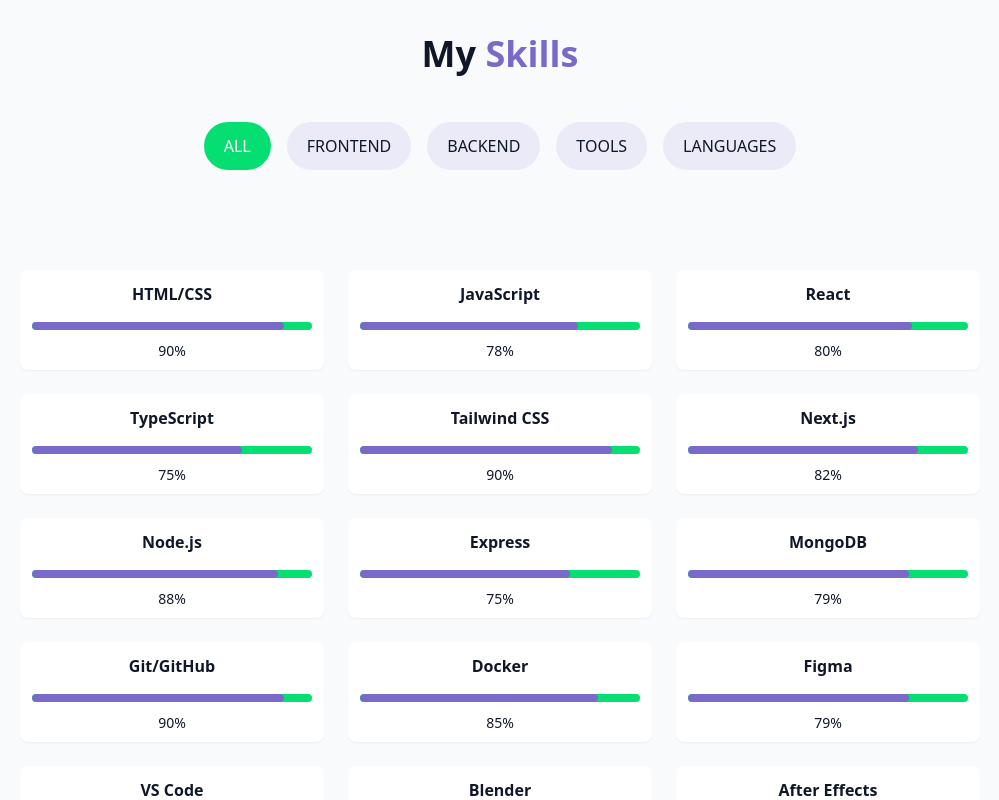
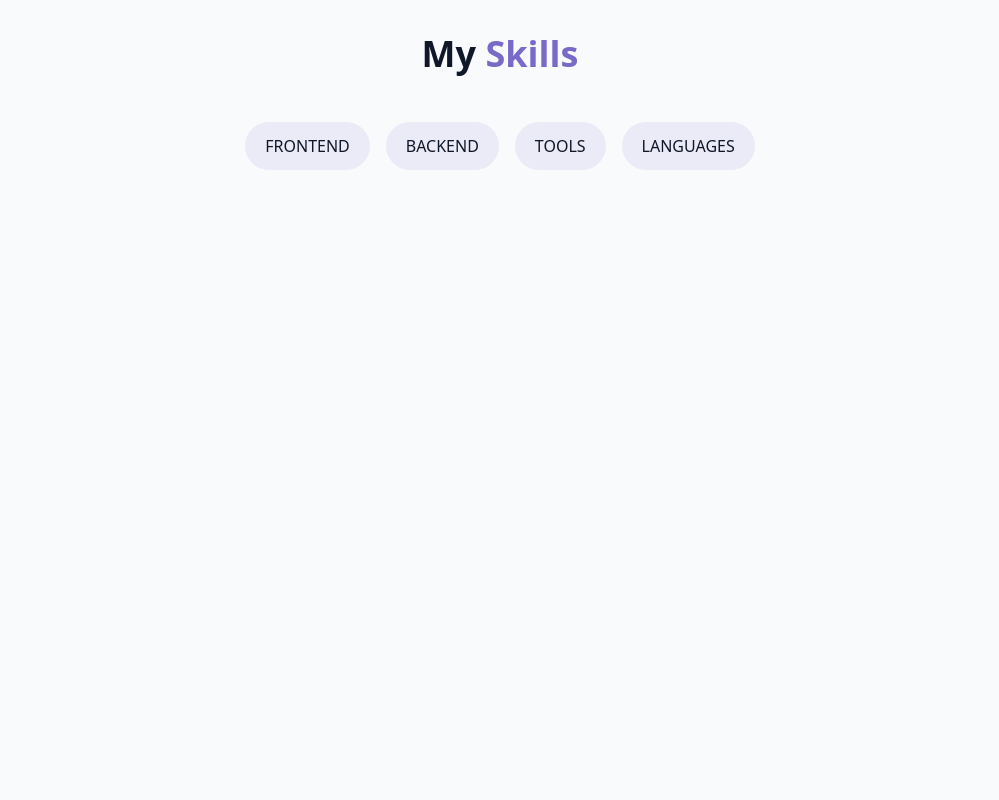
Before and after one commit to Ayush-Vishwakarma17/my-portfolio, a React (Vite) app: page / in a window 1280 px wide. Shown: the part 1800-2600 px from the top of the page, without its empty margins (140-1139 px from the left). After the commit the page ends 2190 px from the top, so only its background shows below. Built offline with nearby package versions, Linux system fonts and the light colour scheme.

Commit message:
skillsection fixes

```diff
--- a/src/components/SkillsSection.jsx
+++ b/src/components/SkillsSection.jsx
@@ -29,13 +29,13 @@
   { name: "Python", level: 75, category: "Languages" },
 ];
 
-const categories = ["All", "Frontend", "Backend", "Tools", "Languages"];
+const categories = ["Frontend", "Backend", "Tools", "Languages"];
 
 export const SkillSection = () => {
   const [activeCategory, setActiveCategory] = useState("All");
 
   const filterSkills = skills.filter(
-    (skill) => activeCategory === "All" || skill.category === activeCategory
+    (skill) =>  skill.category === activeCategory
   );
 
   return (
```
